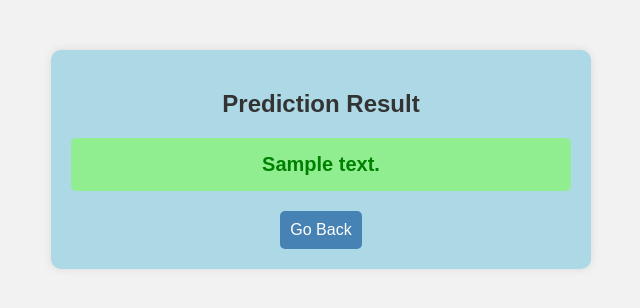
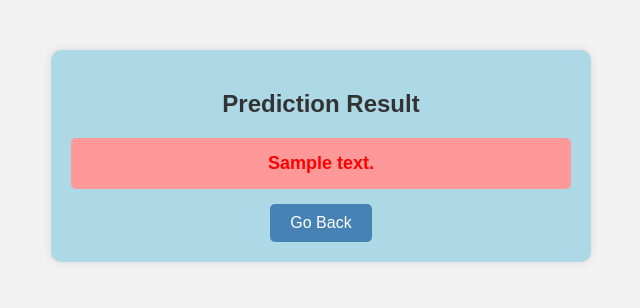
Before and after one commit to deepikareddy-22/Myocardial-infraction, a Flask app: template templates/result.html in a window 1280 px wide. Shown: the top 308 px of the page, without its empty margins (319-959 px from the left). Run offline with Flask 3, Linux system fonts and the light colour scheme; the template is opened without the code that fills it: most values are stand-ins (such as "Sample title", 1, 10 or a date in 2020); parts of the project's set-up code (start-up, migrations or seed data) failed here and were passed over.

Commit message:
Update result.html

```diff
--- a/templates/result.html
+++ b/templates/result.html
@@ -15,51 +15,54 @@
             background: #add8e6;
             padding: 20px;
             border-radius: 10px;
+            text-align: center;
             box-shadow: 0px 0px 10px rgba(0, 0, 0, 0.1);
-            text-align: center;
         }
         h2 {
             color: #333;
         }
         .result-box {
-            font-size: 20px;
-            font-weight: bold;
-            margin-top: 20px;
             padding: 15px;
             border-radius: 5px;
+            margin-top: 20px;
+            font-size: 18px;
+            font-weight: bold;
         }
         .low-risk {
-            background-color: #90EE90; /* Light green */
+            background-color: #90EE90;
             color: green;
         }
         .high-risk {
-            background-color: #FF7F7F; /* Light red */
+            background-color: #ff9999;
             color: red;
         }
-        button {
-            margin-top: 20px;
-            padding: 10px;
+        .error {
+            background-color: #ffcccb;
+            color: darkred;
+        }
+        .back-btn {
+            display: inline-block;
+            margin-top: 15px;
+            padding: 10px 20px;
             background: #4682B4;
+            color: white;
             border: none;
             border-radius: 5px;
-            cursor: pointer;
+            text-decoration: none;
             font-size: 16px;
-            color: white;
         }
-        button:hover {
+        .back-btn:hover {
             background: #4169E1;
         }
     </style>
 </head>
 <body>
-
     <div class="container">
         <h2>Prediction Result</h2>
-        <div class="result-box {% if 'High Risk' in prediction_text %}high-risk{% else %}low-risk{% endif %}">
+        <div class="result-box {% if error %}error{% elif 'Low Risk' in prediction_text %}low-risk{% else %}high-risk{% endif %}">
             {{ prediction_text }}
         </div>
-        <a href="/"><button>Go Back</button></a>
+        <a href="/" class="back-btn">Go Back</a>
     </div>
-
 </body>
 </html>
```
